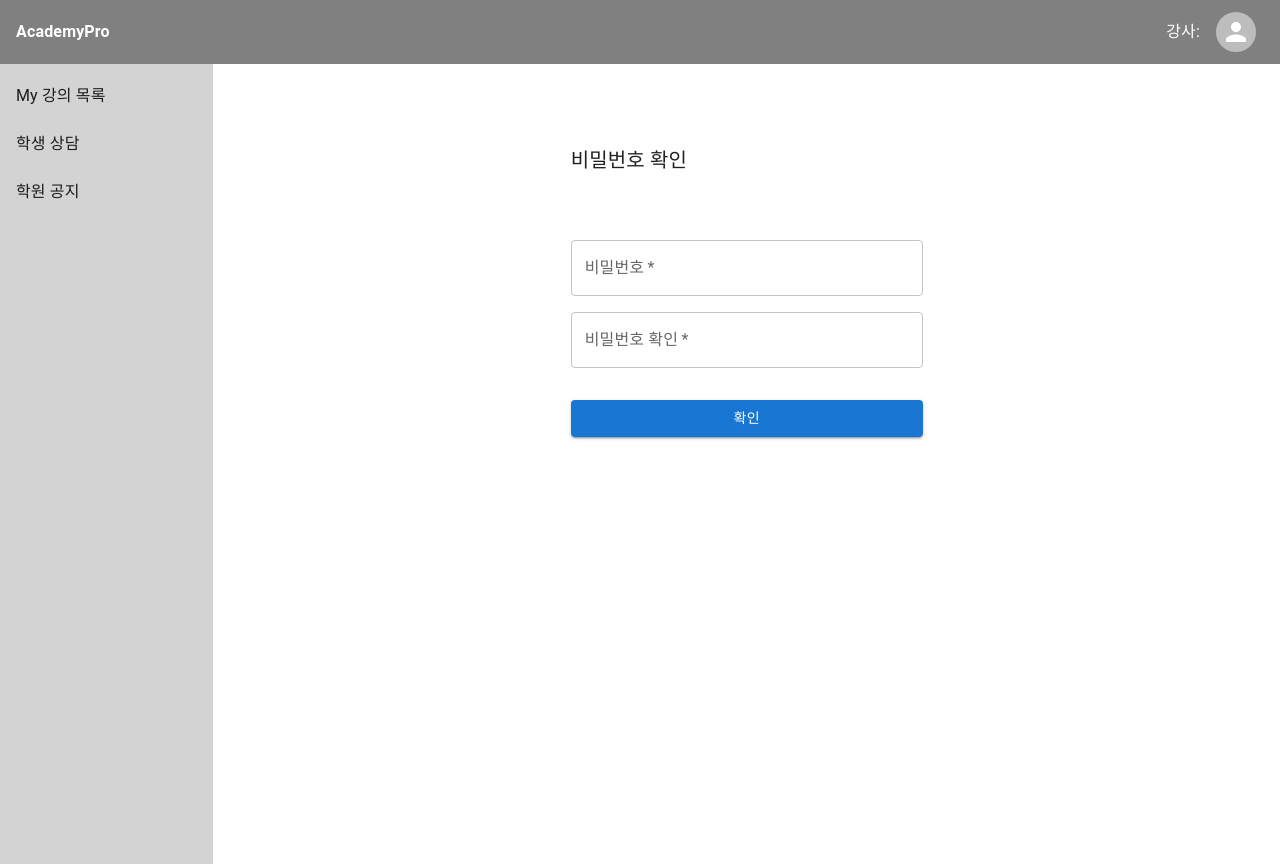
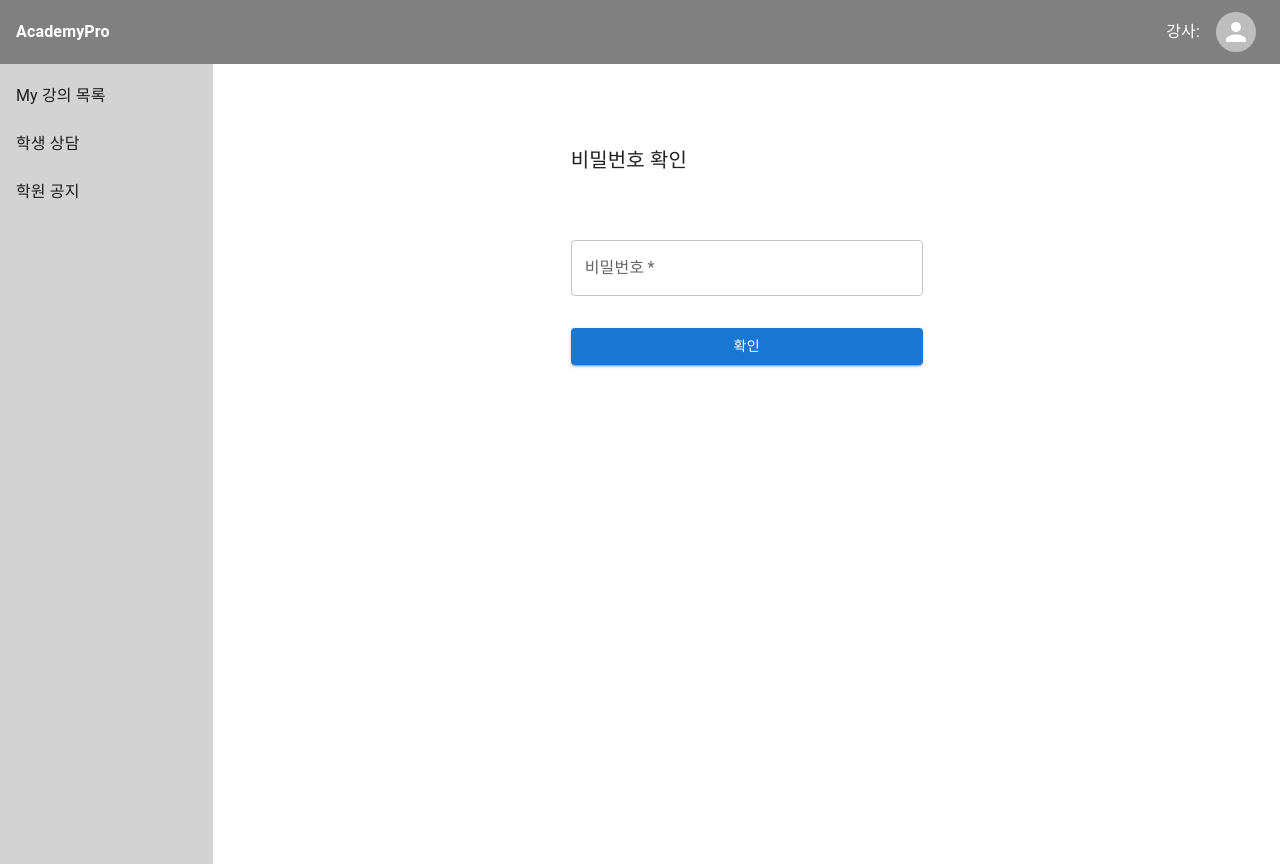
Before and after one commit to Academy-Diary/AcademyDiary_WEB, a React (Vite) app: page /teacher/profile/update in a window 1280 px wide. Built offline with nearby package versions, Linux system fonts and the light colour scheme; no server answers; sample sign-in values are in the browser's storage.

Commit message:
feat: 강사프로필수정 비밀번호 확인란 삭제 #58

```diff
--- a/src/pages/teacher/profile/teacherUpdateProfile.jsx
+++ b/src/pages/teacher/profile/teacherUpdateProfile.jsx
@@ -21,9 +21,8 @@ function CheckPasswd({ setPassed }) {
   const handleSubmit = (e) => {
     e.preventDefault();
     const password1 = e.target.password1.value;
-    const password2 = e.target.password2.value;
 
-    if (password1 !== password2) alert('입력한 두 비밀번호가 일치하지 않습니다.');
+    if (password1 === '') alert('비밀번호를 입력하세요', password1);
     // TODO: else if 올바르지 않은 비밀번호일 때 처리.
     else setPassed(true);
   };
@@ -34,7 +33,6 @@ function CheckPasswd({ setPassed }) {
         비밀번호 확인
       </Typography>
       <TextField name="password1" label="비밀번호" required fullWidth type="password" sx={{ my: 1 }} />
-      <TextField name="password2" label="비밀번호 확인" required fullWidth type="password" sx={{ my: 1 }} />
       <Button type="submit" variant="contained" fullWidth sx={{ mt: 3 }}>
         확인
       </Button>
```
